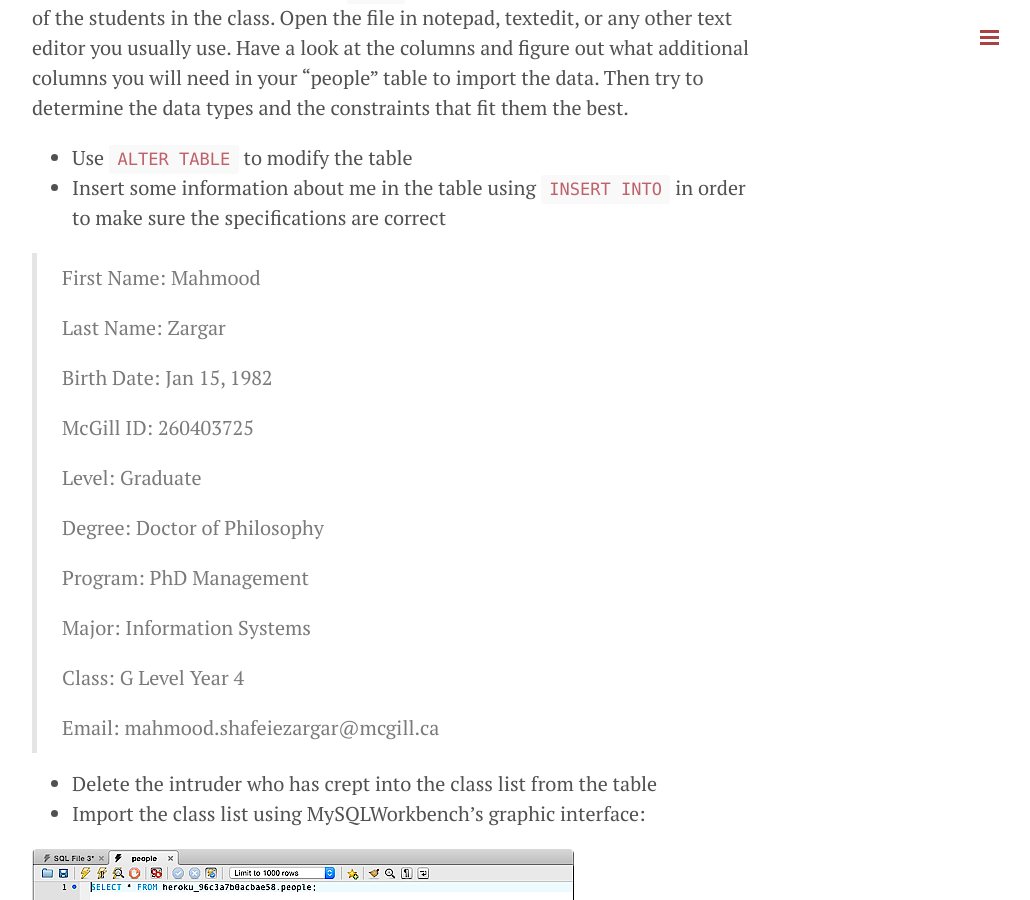
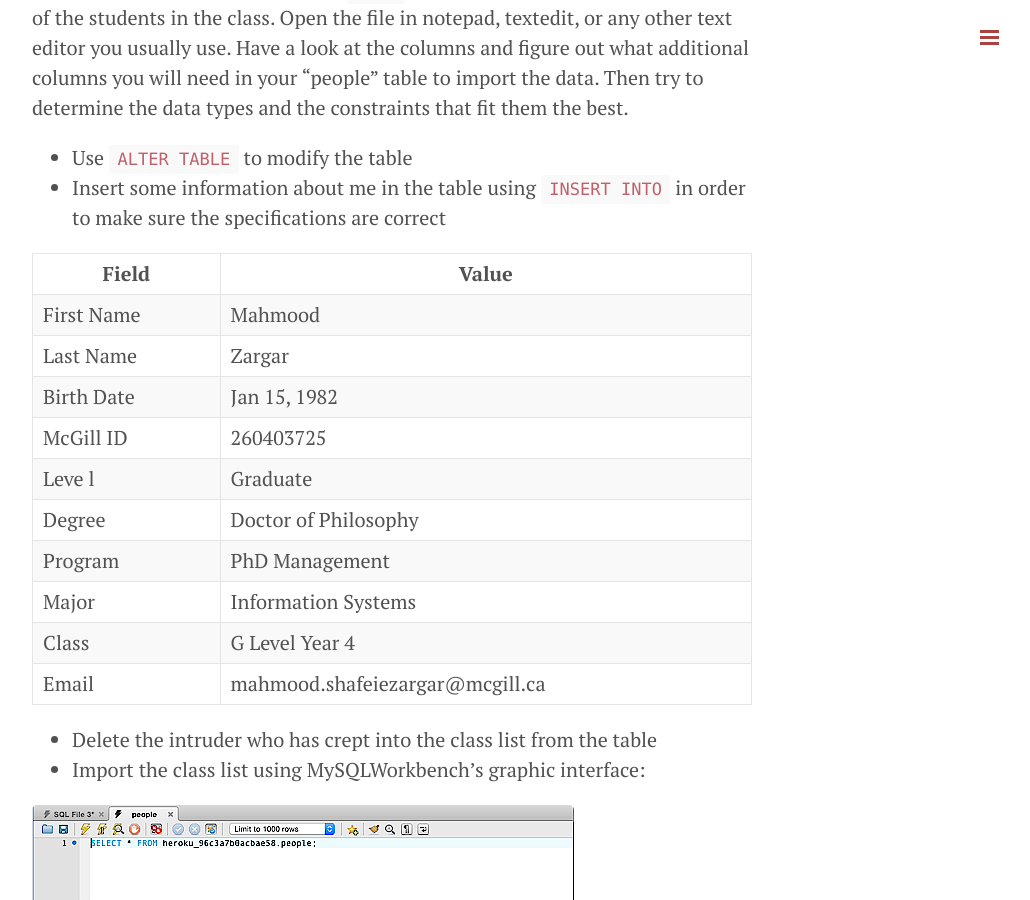
Before and after one commit to retrography/data-management, a Jekyll site: the page built from exercises/session_06.md, in a window 1280 px wide and 900 px high, scrolled down 499 px. Shown: the whole window, without its empty margins (248-1278 px from the left). Built offline with Jekyll 4.4.1, drawn with Linux system fonts in a browser that asks for light colours; Markdown is read by kramdown in place of the engine named in the settings.

Commit message:
Update session_06.md

```diff
--- a/exercises/session_06.md
+++ b/exercises/session_06.md
@@ -21,25 +21,18 @@ Now check your email and save the `.csv` file you have received. This is the lis
 - Use `ALTER TABLE` to modify the table
 - Insert some information about me in the table using `INSERT INTO` in order to make sure the specifications are correct
 
-> First Name: Mahmood
->
-> Last Name: Zargar
->
-> Birth Date: Jan 15, 1982
->
-> McGill ID: 260403725
->
-> Level: Graduate
->
-> Degree: Doctor of Philosophy
->
-> Program: PhD Management
->
-> Major: Information Systems
->
-> Class: G Level Year 4
->
-> Email: mahmood.shafeiezargar@mcgill.ca
+Field | Value
+--- | ---
+First Name | Mahmood
+Last Name | Zargar
+Birth Date | Jan 15, 1982
+McGill ID | 260403725
+Leve l| Graduate
+Degree | Doctor of Philosophy
+Program | PhD Management
+Major | Information Systems
+Class | G Level Year 4
+Email | mahmood.shafeiezargar@mcgill.ca
 
 - Delete the intruder who has crept into the class list from the table
 - Import the class list using MySQLWorkbench's graphic interface:
```
